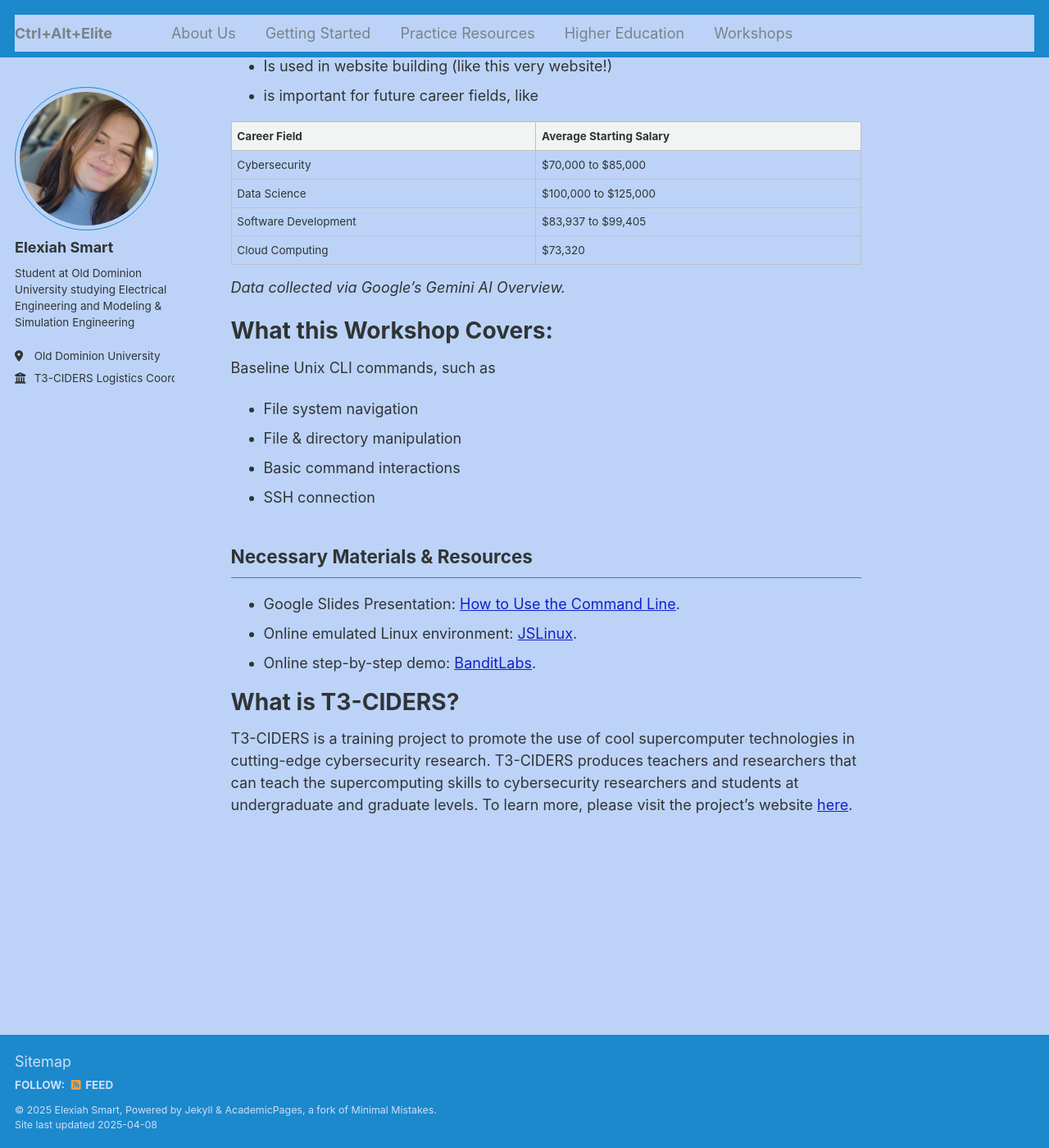
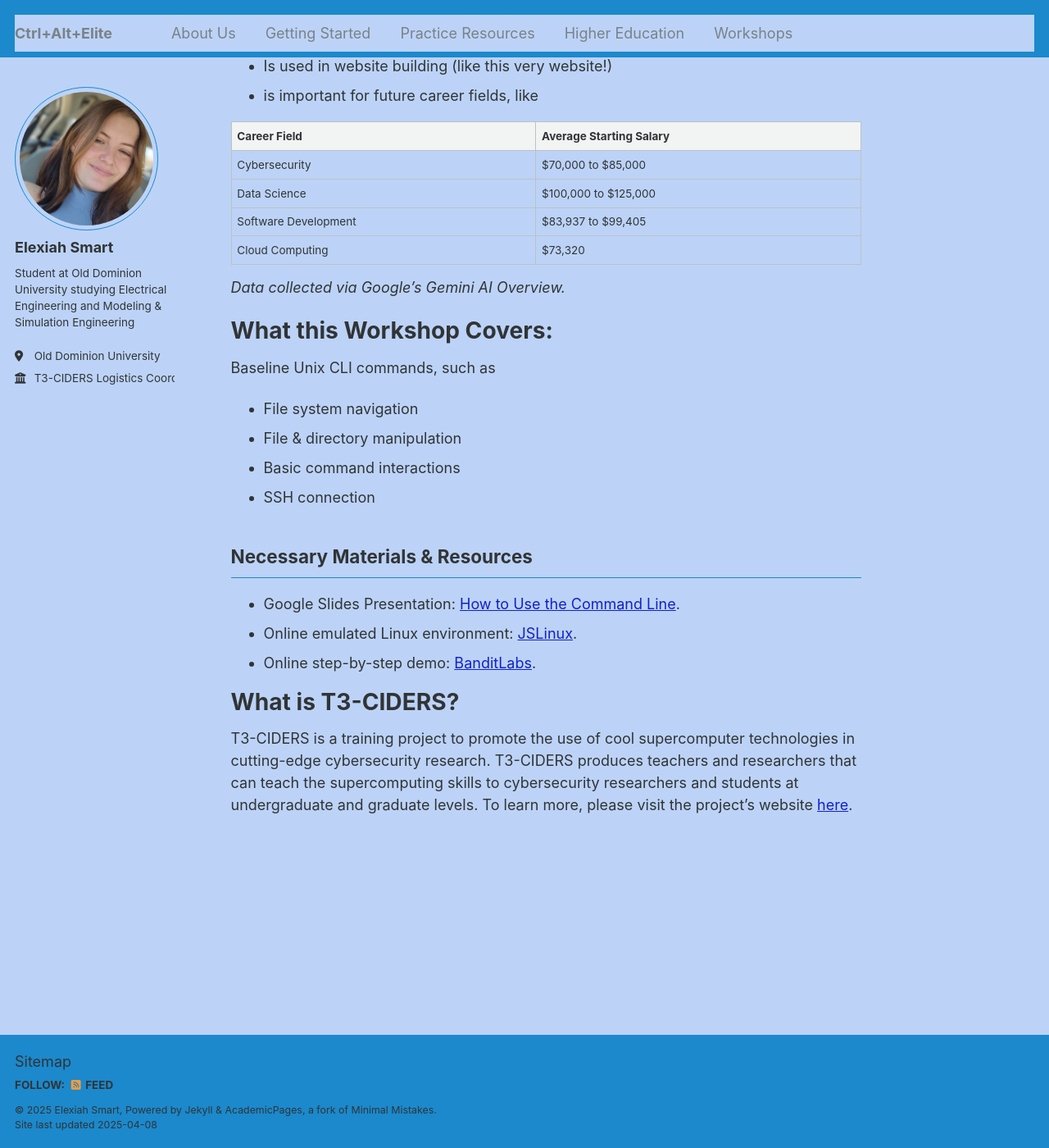
Before and after one commit to lexiluthor05/Ctrl-Alt-Elite, a Jekyll site: the page built from _pages/frontpage.md, in a window 1280 px wide and 1400 px high, scrolled down 1074 px. Shown: the whole window at 82% size. Built offline with Jekyll 4.4.1, drawn with Linux system fonts in a browser that asks for light colours.

Commit message:
trying again again

```diff
--- a/_sass/_footer.scss
+++ b/_sass/_footer.scss
@@ -15,7 +15,7 @@
   height: auto;
   /* sticky footer fix end */
   margin-top: 3em;
-  color: mix(#fff, #bcd3f7, 25%);
+  color: $darker-gray;
   -webkit-animation: intro 0.3s both;
           animation: intro 0.3s both;
   -webkit-animation-delay: 0.45s;
@@ -49,7 +49,7 @@
   .fab,
   .far,
   .fal {
-    color: mix(#fff, #bcd3f7, 25%);
+    color: $darker-gray;
   }
 }
 
```
